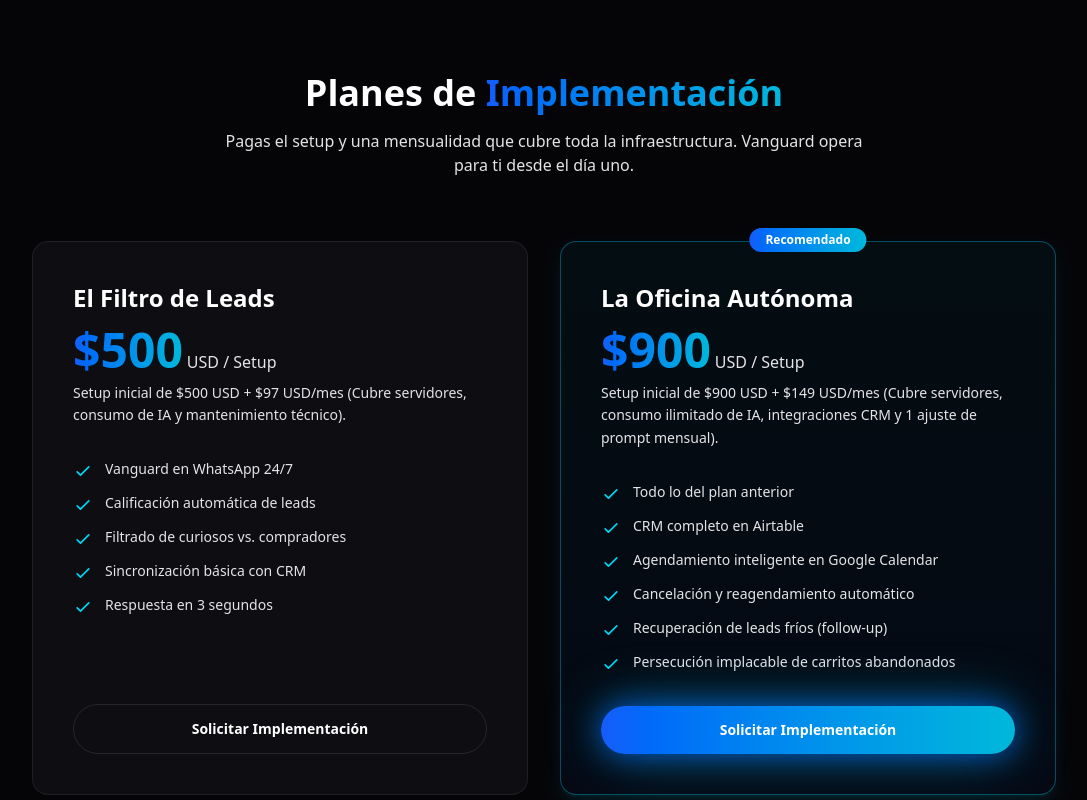
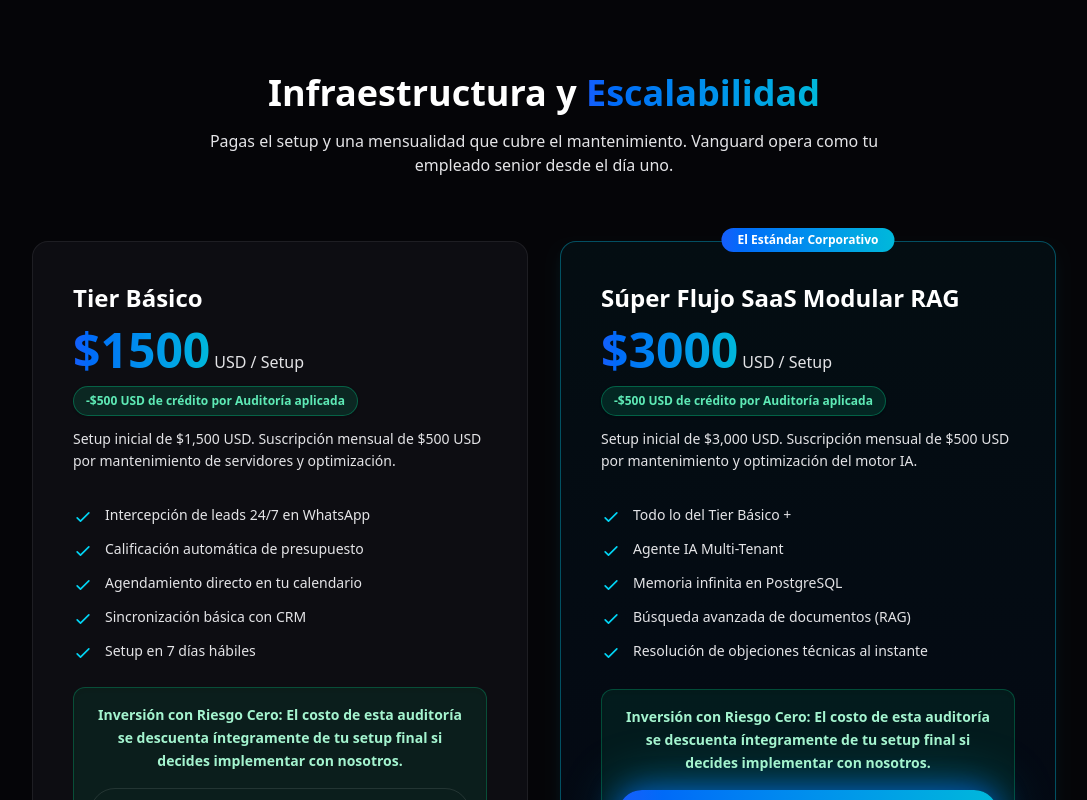
Before and after one commit to andymoreno208-hash/agencia-ia-andy, a Next.js app: page / in a window 1280 px wide. Shown: the part 3240-4040 px from the top of the page, without its empty margins (96-1183 px from the left). Built offline with nearby package versions, Linux system fonts and the light colour scheme.

Commit message:
feat: pricing deduction and payment infrastructure

```diff
--- a/src/components/Pricing.tsx
+++ b/src/components/Pricing.tsx
@@ -1,32 +1,30 @@
 const plans = [
   {
-    name: "El Filtro de Leads",
-    price: 500,
+    name: "Tier Básico",
+    price: 1500,
     highlight: false,
     subtitle:
-      "Setup inicial de $500 USD + $97 USD/mes (Cubre servidores, consumo de IA y mantenimiento técnico).",
+      "Setup inicial de $1,500 USD. Suscripción mensual de $500 USD por mantenimiento de servidores y optimización.",
     features: [
-      "Vanguard en WhatsApp 24/7",
-      "Calificación automática de leads",
-      "Filtrado de curiosos vs. compradores",
+      "Intercepción de leads 24/7 en WhatsApp",
+      "Calificación automática de presupuesto",
+      "Agendamiento directo en tu calendario",
       "Sincronización básica con CRM",
-      "Respuesta en 3 segundos",
+      "Setup en 7 días hábiles",
     ],
   },
   {
-    name: "La Oficina Autónoma",
-
-    price: 900,
+    name: "Súper Flujo SaaS Modular RAG",
+    price: 3000,
     highlight: true,
     subtitle:
-      "Setup inicial de $900 USD + $149 USD/mes (Cubre servidores, consumo ilimitado de IA, integraciones CRM y 1 ajuste de prompt mensual).",
+      "Setup inicial de $3,000 USD. Suscripción mensual de $500 USD por mantenimiento y optimización del motor IA.",
     features: [
-      "Todo lo del plan anterior",
-      "CRM completo en Airtable",
-      "Agendamiento inteligente en Google Calendar",
-      "Cancelación y reagendamiento automático",
-      "Recuperación de leads fríos (follow-up)",
-      "Persecución implacable de carritos abandonados",
+      "Todo lo del Tier Básico +",
+      "Agente IA Multi-Tenant",
+      "Memoria infinita en PostgreSQL",
+      "Búsqueda avanzada de documentos (RAG)",
+      "Resolución de objeciones técnicas al instante",
     ],
   },
 ];
@@ -37,14 +35,14 @@
       <div className="mx-auto max-w-5xl">
         <div className="mb-16 text-center">
           <h2 className="mb-4 text-3xl font-bold sm:text-4xl">
-            Planes de{" "}
+            Infraestructura y{" "}
             <span className="bg-gradient-to-r from-blue-600 to-cyan-500 bg-clip-text text-transparent">
-              Implementación
+              Escalabilidad
             </span>
           </h2>
           <p className="mx-auto max-w-2xl text-text-secondary">
-            Pagas el setup y una mensualidad que cubre toda la infraestructura.
-            Vanguard opera para ti desde el día uno.
+            Pagas el setup y una mensualidad que cubre el mantenimiento.
+            Vanguard opera como tu empleado senior desde el día uno.
           </p>
         </div>
 
@@ -60,7 +58,7 @@
             >
               {plan.highlight && (
                 <div className="absolute -top-3.5 left-1/2 -translate-x-1/2 rounded-full bg-gradient-to-r from-blue-600 to-cyan-500 px-4 py-1 text-xs font-semibold text-white">
-                  Recomendado
+                  El Estándar Corporativo
                 </div>
               )}
 
@@ -72,12 +70,15 @@
                   </span>
                   <span className="text-text-secondary">USD / Setup</span>
                 </div>
-                <div className="mt-2 text-sm leading-relaxed text-text-secondary">
+                <div className="mt-3 inline-flex items-center rounded-full border border-emerald-500/40 bg-emerald-500/15 px-3 py-1.5 text-xs font-bold text-emerald-300 shadow-sm">
+                  -$500 USD de crédito por Auditoría aplicada
+                </div>
+                <div className="mt-3 text-sm leading-relaxed text-text-secondary">
                   {plan.subtitle}
                 </div>
               </div>
 
-              <ul className="mb-8 flex-1 space-y-3">
+              <ul className="mb-6 flex-1 space-y-3">
                 {plan.features.map((feature) => (
                   <li key={feature} className="flex items-start gap-3 text-sm">
                     <svg
@@ -98,25 +99,29 @@
                 ))}
               </ul>
 
+              <div className="rounded-xl border border-emerald-500/30 bg-emerald-500/10 p-4 shadow-inner">
+                <p className="mb-4 text-center text-sm font-semibold leading-relaxed text-emerald-200">
+                  Inversión con Riesgo Cero: El costo de esta auditoría se descuenta íntegramente de tu setup final si decides implementar con nosotros.
+                </p>
                 <a
                   href="#agendar"
-                className={`w-full rounded-full py-3.5 text-center text-sm font-semibold transition-transform hover:scale-[1.02] ${
+                  className={`block w-full rounded-full py-3.5 text-center text-sm font-semibold transition-transform hover:scale-[1.02] ${
                     plan.highlight
                       ? "animate-glow bg-gradient-to-r from-blue-600 to-cyan-500 text-white"
                       : "border border-white/10 text-white hover:border-white/25"
                   }`}
                 >
-                Solicitar Implementación
+                  Agendar Auditoría ($500)
                 </a>
+              </div>
             </div>
           ))}
         </div>
 
         {/* Scarcity notice */}
         <div className="mt-10 rounded-xl border border-yellow-500/20 bg-yellow-500/5 px-6 py-4 text-center text-sm leading-relaxed text-yellow-200/90 sm:text-base">
-          &#x26A0;&#xFE0F; Aviso de Capacidad: Para garantizar una respuesta en
-          3 segundos a todos los clientes de nuestra infraestructura, actualmente
-          solo aceptamos 4 nuevos setups por mes. Agenda tu auditoría antes de
+          &#x26A0;&#xFE0F; Aviso de Capacidad: Para garantizar la estabilidad de la infraestructura RAG en nuestros clientes activos, actualmente
+          solo aceptamos 4 nuevos despliegues por mes. Agenda tu auditoría antes de
           que se llenen los cupos.
         </div>
       </div>
```
Lines whose indentation alone changed are shown as unchanged.
